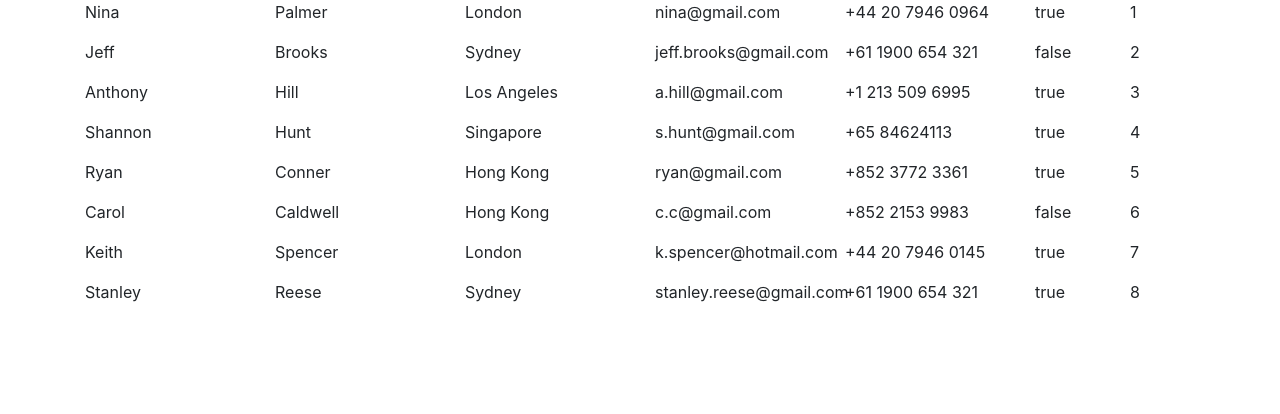
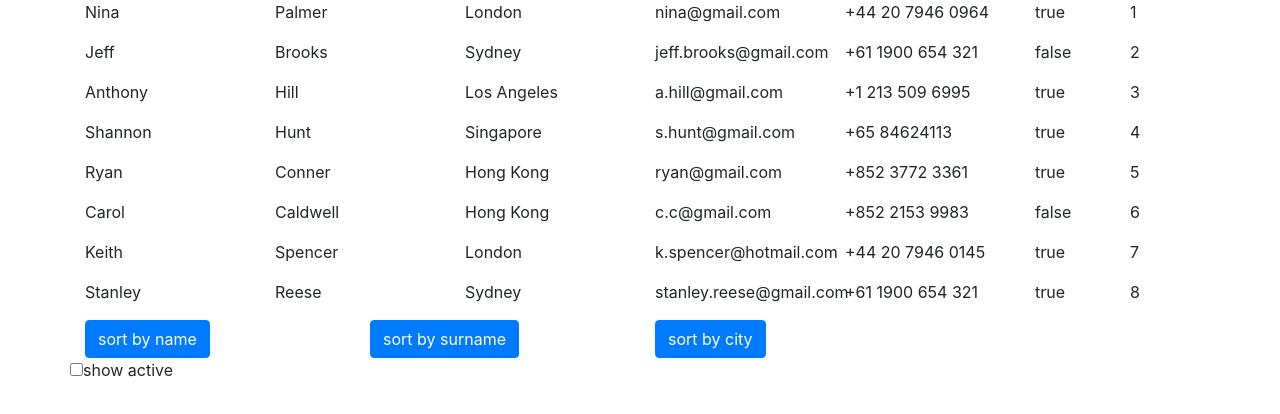
Before and after one commit to sarezas/parallax-base, an Angular app: page / in a window 1280 px wide. Shown: the top 414 px of the page. Built offline with nearby package versions, Linux system fonts and the light colour scheme.

Commit message:
filter methods

```diff
--- a/src/app/app.component.html
+++ b/src/app/app.component.html
@@ -5,7 +5,7 @@
   <div class="layer layer-4" data-type="parallax" data-depth="1.00"></div>
 </div> -->
 <div class="container">
-  <div class="row" *ngFor="let contact of contactsList">
+  <div class="row" *ngFor="let contact of cl">
     <div class="col-2">
       <p>{{ contact.name }}</p>
     </div>
@@ -29,3 +29,47 @@
     </div>
   </div>
 </div>
+<!-- <div class="container" *ngIf="isChecked">
+  <div class="row" *ngFor="let contact of activeList">
+    <div class="col-2">
+      <p>{{ contact.name }}</p>
+    </div>
+    <div class="col-2">
+      <p>{{ contact.surname }}</p>
+    </div>
+    <div class="col-2">
+      <p>{{ contact.city }}</p>
+    </div>
+    <div class="col-2">
+      <p>{{ contact.email }}</p>
+    </div>
+    <div class="col-2">
+      <p>{{ contact.phone }}</p>
+    </div>
+    <div class="col-1">
+      <p>{{ contact.active }}</p>
+    </div>
+    <div class="col-1">
+      <p>{{ contact.id }}</p>
+    </div>
+  </div>
+</div> -->
+<div class="container">
+  <div class="row">
+    <div class="col-3">
+      <button class="btn btn-primary" (click)="sortByName()">sort by name</button>
+    </div>
+    <div class="col-3">
+      <button class="btn btn-primary" (click)="sortBySurname()">sort by surname</button>
+    </div>
+    <div class="col-3">
+      <button class="btn btn-primary" (click)="sortByCity()">sort by city</button>
+    </div>
+    <div class="input-group mb-3">
+      <div class="input">
+        <input type="checkbox" id="checkbox" #checkbox (change)="toggleActivity()">
+      </div>
+      <p>show active</p>
+    </div>
+  </div>
+</div>
--- a/src/app/app.component.ts
+++ b/src/app/app.component.ts
@@ -1,4 +1,4 @@
-import { Component, OnInit, Input } from '@angular/core';
+import { Component, OnInit, Input, ViewChild, ElementRef } from '@angular/core';
 
 import { default as contacts } from '../assets/contacts/contacts.json';
 
@@ -20,18 +20,63 @@ export interface Contact {
 export class AppComponent implements OnInit {
   title = 'parallax';
   pageYOffset = window.scrollY;
-  @Input() contactsList = contacts;
-
+  @Input() cl = contacts;
+  @Input() activeList = this.cl.filter(c => c.active === true);
+  // @Input() ;
+  isChecked = false;
+  @ViewChild('checkbox') checkbox: ElementRef;
 
   constructor() {}
 
   ngOnInit() {
     window.addEventListener('scroll', this.doStuff);
-    // console.log(contacts[0]);
-    // const arr: Contact[] = this.contactsList;
-    // for (let i = 0; i <= contacts.length; i++) {
-    //   console.log(contacts[i].id);
-    // }
+  }
+
+  sortByName() {
+      const clSorted = this.cl.sort((a: { name: string }, b: { name: string }) => {
+        const nameA = a.name.toUpperCase();
+        const nameB = b.name.toUpperCase();
+        if (nameA < nameB) { return -1; }
+        if (nameA > nameB) { return 1; }
+        return 0;
+      });
+      return this.cl = clSorted;
+  }
+
+  sortBySurname() {
+    const clSorted = this.cl.sort((a: { surname: string }, b: { surname: string }) => {
+      const nameA = a.surname.toUpperCase();
+      const nameB = b.surname.toUpperCase();
+
+      if (nameA < nameB) { return -1; }
+      if (nameA > nameB) { return 1; }
+      return 0;
+    });
+    this.cl = clSorted;
+  }
+
+  sortByCity() {
+    const clSorted = this.cl.sort((a: { city: string }, b: { city: string }) => {
+      const nameA = a.city.toUpperCase();
+      const nameB = b.city.toUpperCase();
+
+      if (nameA < nameB) { return -1; }
+      if (nameA > nameB) { return 1; }
+      return 0;
+    });
+    this.cl = clSorted;
+  }
+
+  toggleActivity() {
+    console.log(this.checkbox.nativeElement.checked);
+    this.isChecked = !this.isChecked;
+    if (this.checkbox.nativeElement.checked === true) {
+      this.isChecked = true;
+      return this.cl = this.activeList;
+    } else {
+      this.isChecked = false;
+      return this.cl = contacts;
+    }
   }
 
   doStuff() {
```
